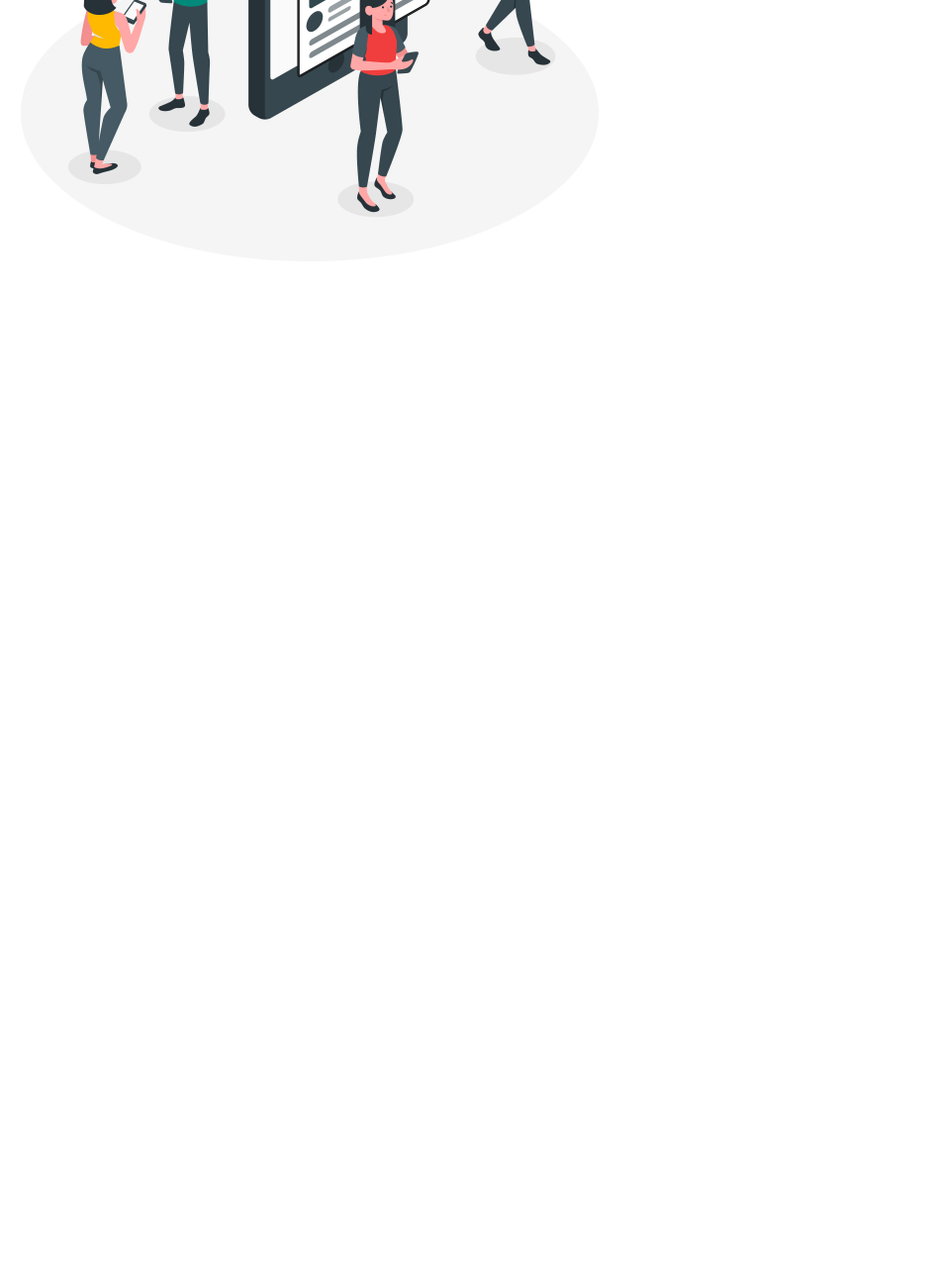
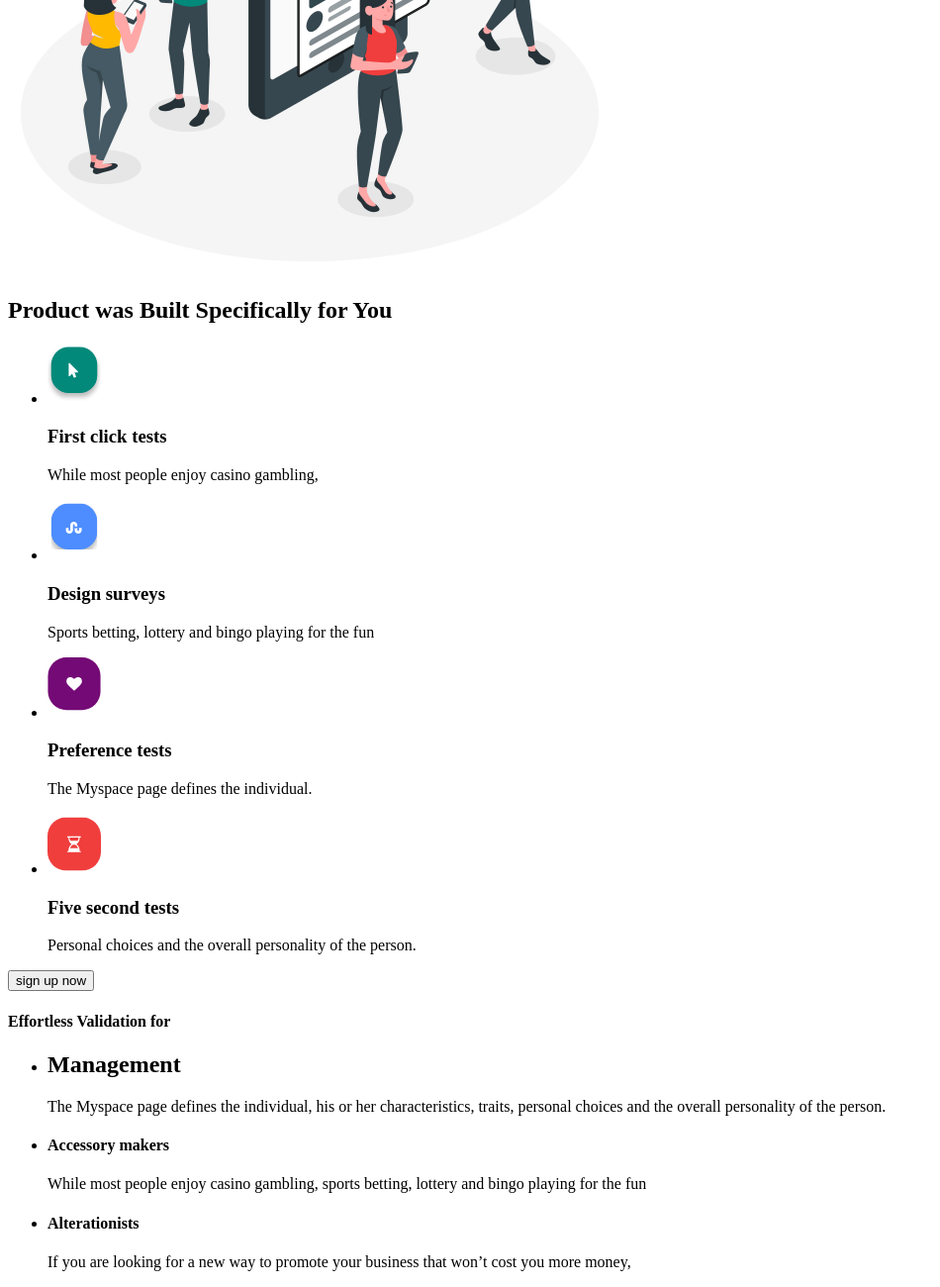
Before and after one commit to Liliia-Fodorova/blended-7-8, a plain HTML site: page index.html in a window 1280 px wide. Shown: the part 632-1932 px from the top of the page at 99% size, without its empty margins (0-950 px from the left). Before the commit the page ends 920 px from the top, so only its background shows below. Drawn offline with Linux system fonts and the light colour scheme.

Commit message:
Обновить все файлы

```diff
--- a/index.html
+++ b/index.html
@@ -42,6 +42,70 @@
             width="610"
             height="555">
          </section>
+
+        <!-- PRODUCT -->
+          <section>
+             <h2>Product was Built Specifically for You</h2>
+             <ul>
+               <li>
+                 <img src="./images/icon.svg" alt="icon"
+                 width="54"
+                 height="61">
+
+                 <h3>First click tests</h3>
+                 <p>While most people enjoy casino gambling,</p>
+                </li>
+                <li>
+                 <img src="./images/icon-2.svg" alt="icon-2"
+                 width="54"
+                 height="61">
+
+                 <h3>Design surveys</h3>
+                 <p>Sports betting, lottery and bingo playing for the fun</p>
+                </li>
+                <li>
+                  <img src="./images/icon-3.svg" alt="icon-3"
+                  width="54"
+                  height="61">
+
+                  <h3>Preference tests</h3>
+                  <p>The Myspace page defines the individual.</p>
+                </li>
+                <li>
+                 <img src="./images/icon-4.svg" alt="icon-4"
+                 width="54"
+                 height="61">
+
+                 <h3>Five second tests</h3>
+                 <p>Personal choices and the overall personality of the person.</p>
+                </li>
+              </ul>
+                <button type="button">sign up now</button>
+
+          </section>
+
+          <!-- MANAGEMENT -->
+           <section>
+            <h4>Effortless Validation for</h4>
+           <ul>
+             <li>
+               <h2>Management</h2>
+
+               <p>The Myspace page defines the individual, his or her characteristics, traits, personal choices and the overall
+               personality of the person.</p>
+             </li>
+             <li>
+               <h4>Accessory makers</h4>
+               <p>While most people enjoy casino gambling, sports betting, lottery and bingo playing for the fun</p>
+              </li>
+              <li>
+                <h4>Alterationists</h4>
+                <p>If you are looking for a new way to promote your business that won’t cost you more money,</p>
+                <img src="./images/management-img.jpg" alt="management-img">
+              </li>
+            </ul>
+           </section>
+
      </main>
 </body>
 </html>
```
Also changed, not shown: customers.html (+35 -0 lines), collaboration-img.jpg (added), images/avatar-2.jpg (added), images/avatar-3.jpg (added), images/avatar-4.jpg (added), images/avatar.jpg (added), images/collaboration-img.jpg (added), images/icon-2.svg (added), images/icon-3.svg (added), images/icon-4.svg (added), images/icon-5.svg (added), images/icon.svg (added), images/management-img.jpg (added), images/support-img.jpg (added), 2 other files.
